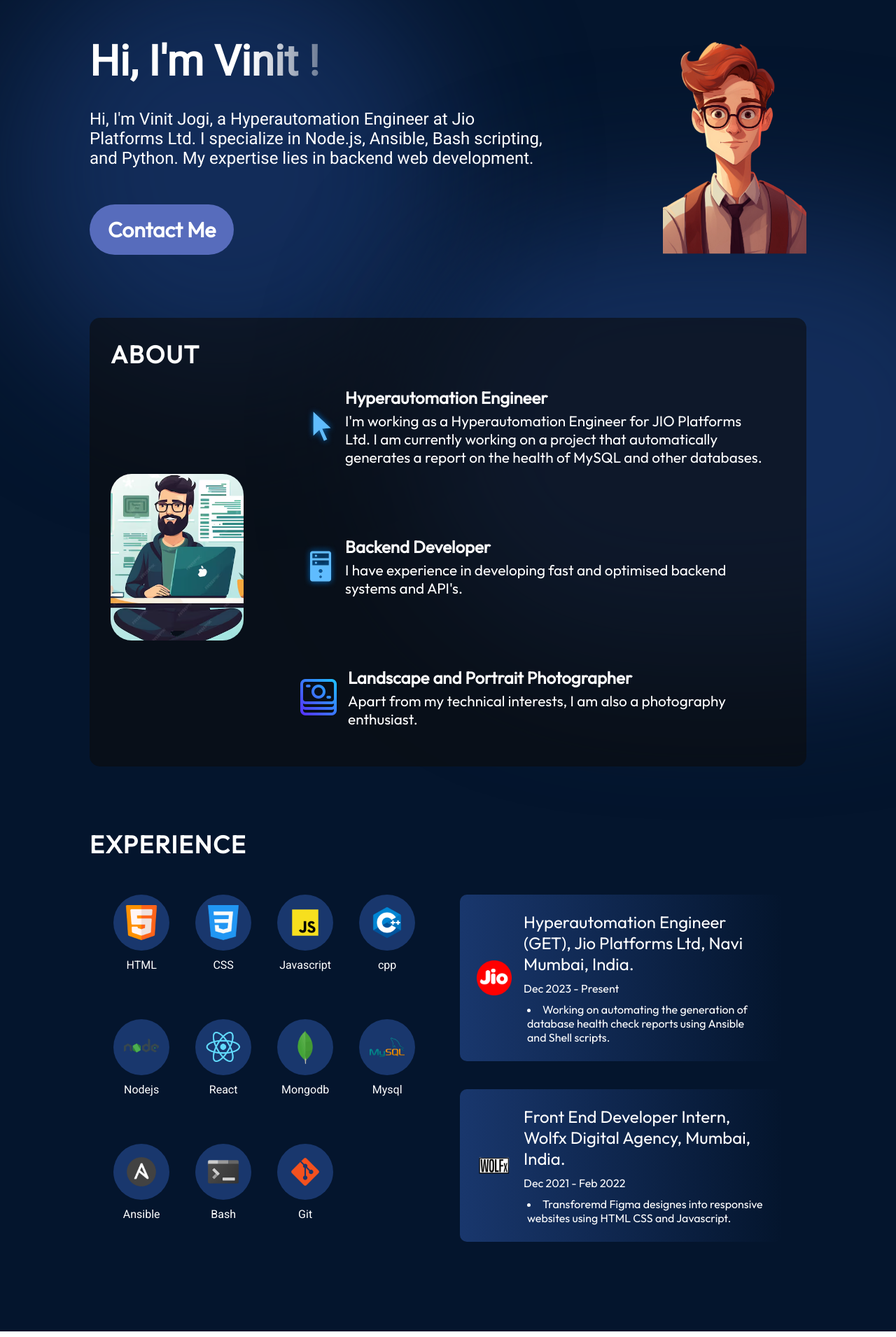
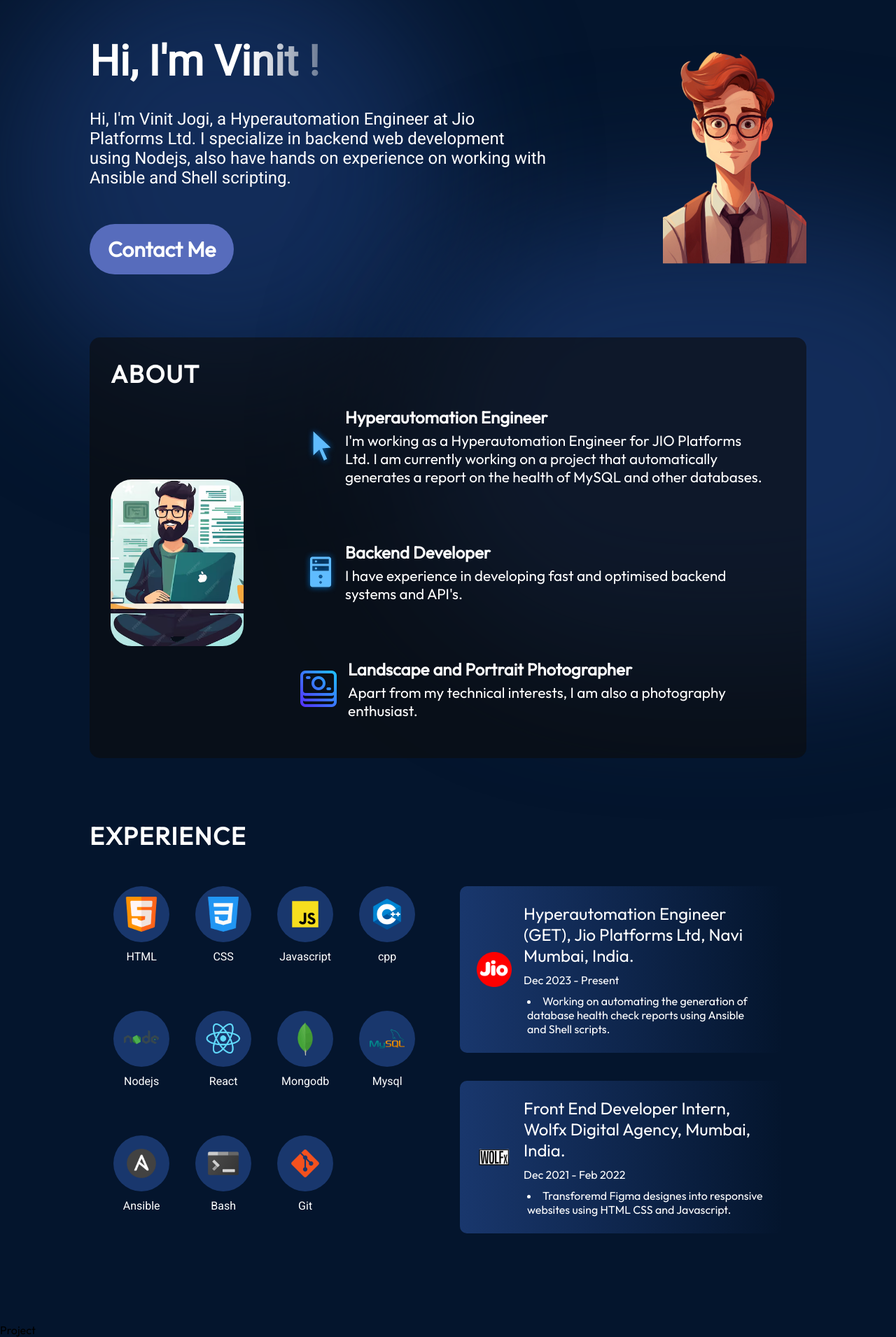
Before and after one commit to vinit-jpl/portfolio-website, a React (Vite) app: page / in a window 1280 px wide. Shown: the part 96-2006 px from the top of the page at 70% size. Built offline with nearby package versions, Linux system fonts and the light colour scheme.

Commit message:
projects initialized

```diff
--- a/src/App.jsx
+++ b/src/App.jsx
@@ -3,6 +3,7 @@ import { About } from "./components/About/About.jsx";
 import { Experience } from "./components/Experience/Experience.jsx";
 import { Hero } from "./components/Hero/Hero.jsx";
 import { Navbar } from "./components/Navbar/Navbar.jsx";
+import { Projects } from "./components/Projects/Projects.jsx";
 
 function App() {
 
@@ -12,6 +13,7 @@ function App() {
       <Hero/>
       <About />
       <Experience />
+      <Projects />
     </div>
   )
 }
--- a/src/components/About/About.module.css
+++ b/src/components/About/About.module.css
@@ -35,7 +35,7 @@
     color: var(--color-text);
     display: flex;
     flex-direction: column;
-    gap: 50px;
+    gap: 30px;
 }
 
 .aboutItem{
--- a/src/components/Hero/Hero.jsx
+++ b/src/components/Hero/Hero.jsx
@@ -9,8 +9,8 @@ export const Hero = () => {
         <h1 className={styles.title}>Hi, I'm Vinit !</h1>
         <p className={styles.description}>
           Hi, I'm Vinit Jogi, a Hyperautomation Engineer at Jio Platforms Ltd.
-          I specialize in Node.js, Ansible, Bash scripting, and Python.
-          My expertise lies in backend web development.
+          I specialize in backend web development using Nodejs, also have hands on experience on
+          working with Ansible and Shell scripting.
         </p>
         <a href="vinit.jpl@gmail.com"  className={styles.contactBtn}>Contact Me</a>
       </div>
--- /dev/null
+++ b/src/components/Projects/Projects.jsx
@@ -0,0 +1,10 @@
+import React from 'react'
+import styles from "./Projects.module.css";
+
+export const Projects = () => {
+  return (
+    <section className={styles.container}>
+        Project
+    </section>
+  )
+}
--- /dev/null
+++ b/src/components/Projects/Projects.module.css
@@ -0,0 +1 @@
+@import "../../vars.css";
```
Also changed, not shown: src/data/projects.json (added, +9 -0 lines).
